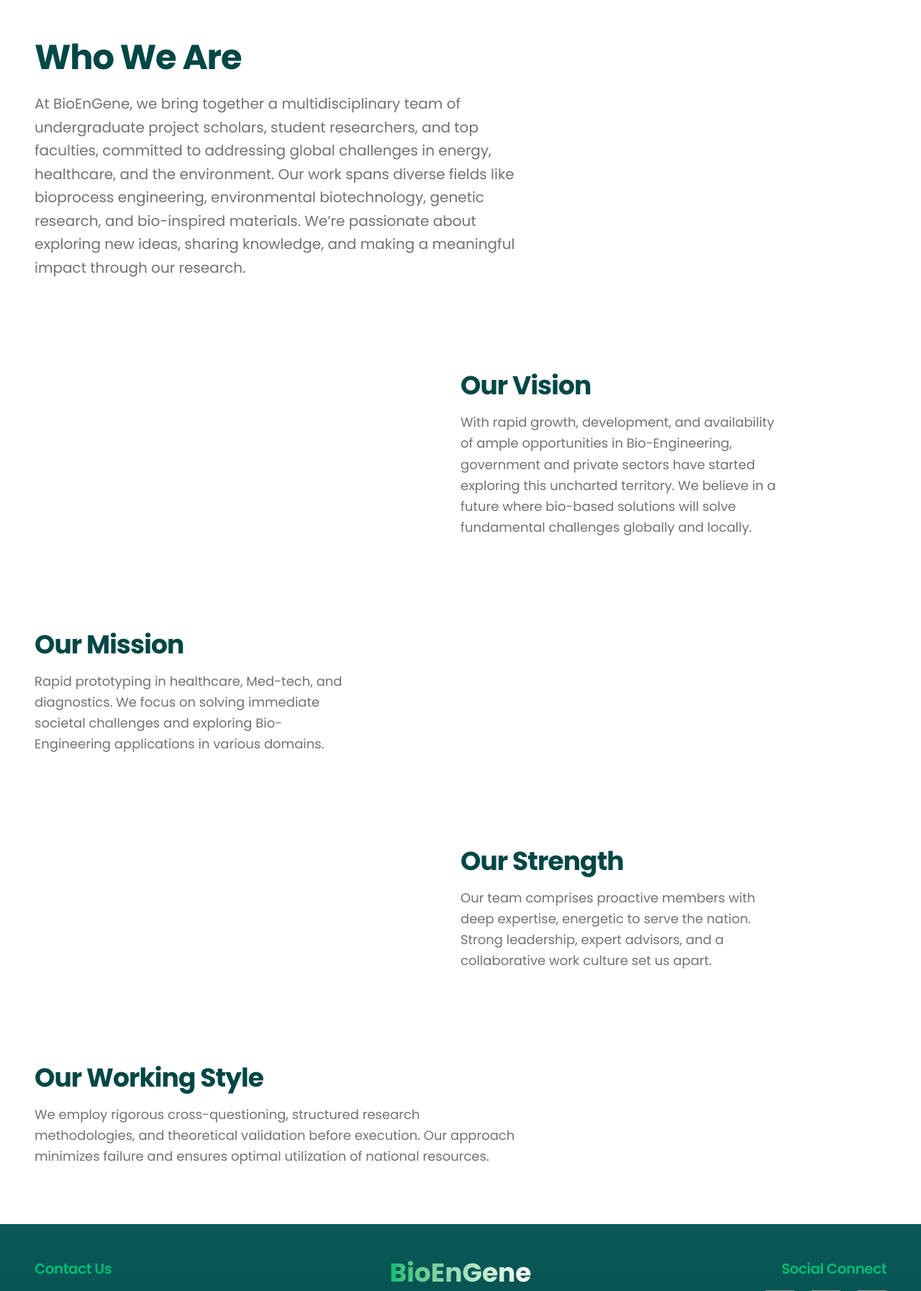
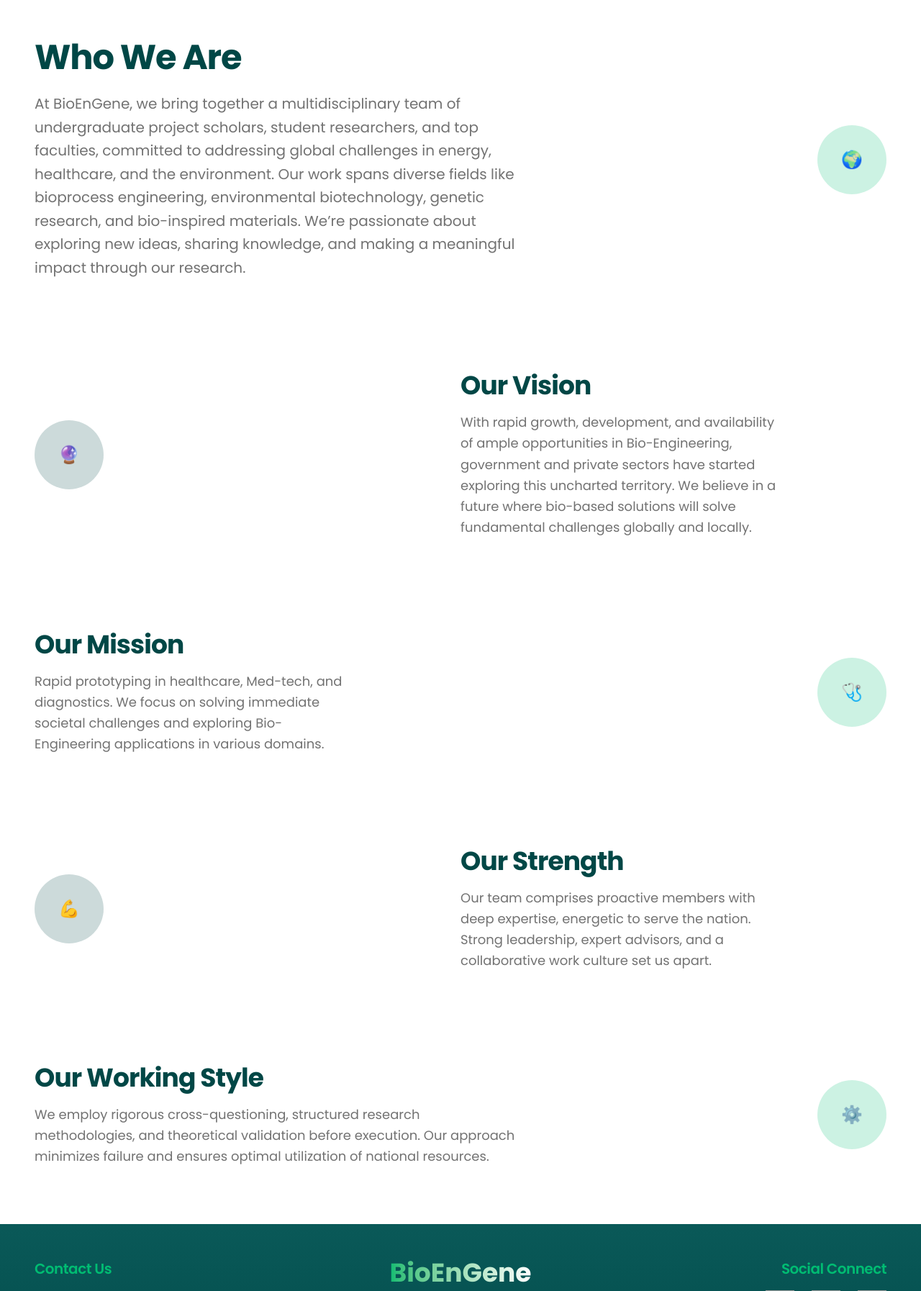
Before and after one commit to DebboyRohan/bioengene2, a React (Vite) app: page /about in a window 1280 px wide. Shown: the part 748-2542 px from the top of the page at 72% size. Built offline with nearby package versions, Linux system fonts and the light colour scheme; grey boxes are pictures that could not be loaded.

Commit message:
CHanged for icon visibility on about page

```diff
--- a/src/pages/About.jsx
+++ b/src/pages/About.jsx
@@ -181,7 +181,7 @@ function About() {
             <motion.div
               whileHover={{ scale: 1.1, rotate: 10 }}
               className="absolute right-0 top-1/2 transform -translate-y-1/2 w-16 h-16 md:w-24 md:h-24
-                bg-[#00bc72]/20 rounded-full items-center justify-center text-accent text-2xl md:visible hidden"
+                bg-[#00bc72]/20 rounded-full items-center justify-center text-accent text-2xl md:visible md:flex hidden"
             >
               🌍
             </motion.div>
@@ -213,7 +213,7 @@ function About() {
             <motion.div
               whileHover={{ scale: 1.1, rotate: -10 }}
               className="absolute left-0 top-1/2 transform -translate-y-1/2 w-16 h-16 md:w-24 md:h-24
-                bg-[#004746]/20 rounded-full  items-center justify-center text-primary text-2xl md:visible hidden"
+                bg-[#004746]/20 rounded-full  items-center justify-center text-primary text-2xl md:visible md:flex hidden"
             >
               🔮
             </motion.div>
@@ -243,7 +243,7 @@ function About() {
             <motion.div
               whileHover={{ scale: 1.1, rotate: 10 }}
               className="absolute right-0 top-1/2 transform -translate-y-1/2 w-16 h-16 md:w-24 md:h-24
-                bg-[#00bc72]/20 rounded-full  items-center justify-center text-accent text-2xl md:visible hidden"
+                bg-[#00bc72]/20 rounded-full  items-center justify-center text-accent text-2xl md:visible md:flex hidden"
             >
               🩺
             </motion.div>
@@ -273,7 +273,7 @@ function About() {
             <motion.div
               whileHover={{ scale: 1.1, rotate: -10 }}
               className="absolute left-0 top-1/2 transform -translate-y-1/2 w-16 h-16 md:w-24 md:h-24
-                bg-[#004746]/20 rounded-full  items-center justify-center text-primary text-2xl md:visible hidden"
+                bg-[#004746]/20 rounded-full  items-center justify-center text-primary text-2xl md:visible md:flex hidden"
             >
               💪
             </motion.div>
@@ -304,7 +304,7 @@ function About() {
             <motion.div
               whileHover={{ scale: 1.1, rotate: 10 }}
               className="absolute right-0 top-1/2 transform -translate-y-1/2 w-16 h-16 md:w-24 md:h-24
-                bg-[#00bc72]/20 rounded-full  items-center justify-center text-accent text-2xl md:visible hidden"
+                bg-[#00bc72]/20 rounded-full  items-center justify-center text-accent text-2xl md:visible md:flex hidden"
             >
               ⚙️
             </motion.div>
```
